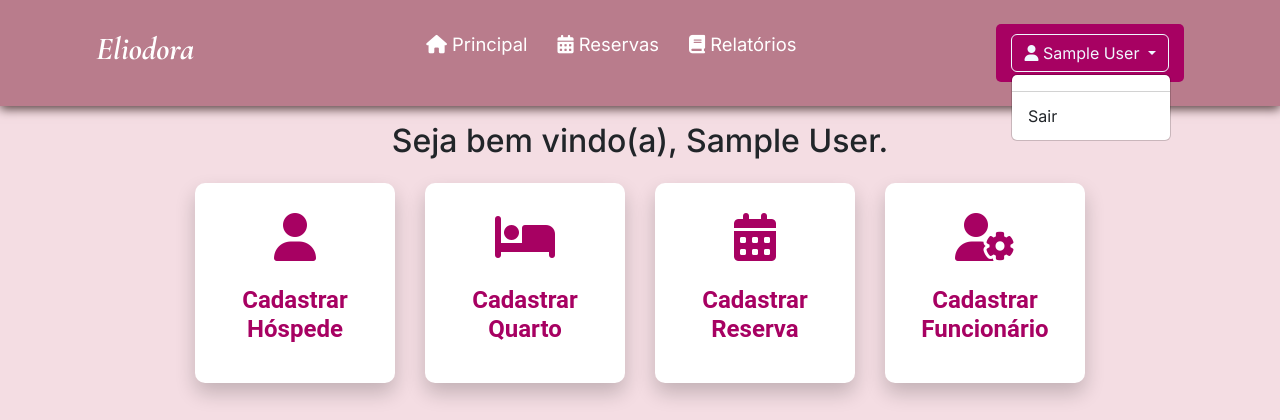
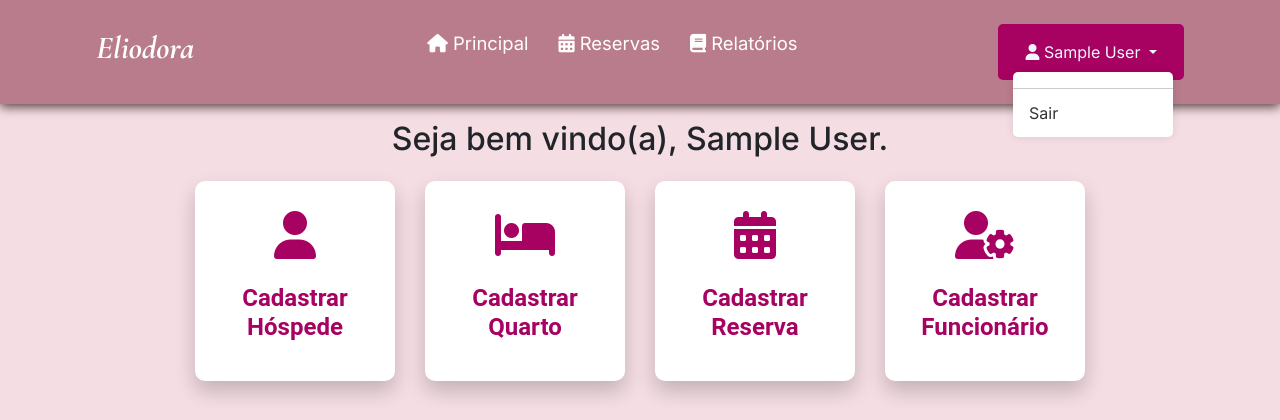
Before and after one commit to ManuTrindade01/EliodoraHotel, a PHP site: page /principal.php in a window 1280 px wide, after a click that opens the changed part. Shown: the top 420 px of the page. After the commit the page ends 396 px from the top, so only its background shows below. Run offline with PHP 8.4, Linux system fonts and the light colour scheme; the visitor is signed in with stand-in values (Sample User, id 1); some libraries are stand-ins or nearby versions; some web fonts are replaced.

Commit message:
tentando mudar o menu

```diff
--- a/css/style.css
+++ b/css/style.css
@@ -1,16 +1,20 @@
 @import url('https://fonts.googleapis.com/css2?family=Inter:wght@200;300;400;500&display=swap');
+
 * {
     padding: 0;
     margin: 0;
     font-family: 'Inter', sans-serif;
 }
+
 body {
     background-color: #f4dde3;
 }
+
 header {
     background-color: #b97c8c;
     box-shadow: 0px 3px 10px #563f3f;
 }
+
 .nav-bar {
     display: flex;
     justify-content: space-between;
@@ -77,59 +81,118 @@
     display: none;
 }
 
-.containercard{
+.containercard {
     display: flex;
     flex-wrap: wrap;
     justify-content: flex-start;
-  }
+}
 
 @media screen and (max-width: 730px) {
     .nav-bar {
         padding: 1.5rem 4rem;
     }
+
     .nav-item {
         display: none;
     }
+
     .login-button {
         display: none;
     }
+
     .mobile-menu-icon {
         display: block;
     }
+
     .mobile-menu-icon button {
         background-color: transparent;
         border: none;
         cursor: pointer;
     }
+
     .mobile-menu ul {
         display: flex;
         flex-direction: column;
         text-align: center;
         padding-bottom: 1rem;
     }
+
     .mobile-menu .nav-item {
         display: block;
         padding-top: 1.2rem;
     }
+
     .mobile-menu .login-button {
         display: block;
         padding: 1rem 2rem;
     }
+
     .mobile-menu .login-button button {
         width: 100%;
     }
+
     .open {
         display: block;
     }
 }
 
-.containercard{
+.containercard {
     display: flex;
     flex-wrap: wrap;
     justify-content: flex-start;
-  }
+}
 
-  .h5{
+.h5 {
     font-family: 'Segoe UI', Tahoma, Geneva, Verdana, sans-serif;
     background-color: #a70162;
-  }
+}
+
+/* Estilos personalizados para o dropdown */
+
+/* Estilizando a lista de opções do dropdown */
+.dropdown-menu {
+    background-color: #fff;
+    /* Cor de fundo */
+    border: none;
+    /* Remover borda */
+    border-radius: 5px;
+    /* Borda arredondada */
+    box-shadow: 0px 0px 10px rgba(0, 0, 0, 0.1);
+    /* Sombra */
+    padding: 8px 0;
+    /* Espaçamento interno */
+}
+
+/* Estilizando os itens do dropdown */
+.dropdown-item {
+    color: #333;
+    /* Cor do texto */
+}
+
+.dropdown-item:hover,
+.dropdown-item:focus {
+    background-color: #f5f5f5;
+    /* Cor de fundo ao passar o mouse/foco */
+}
+
+.dropdown-divider {
+    border-top: 1px solid #ccc;
+    /* Estilo do separador */
+}
+
+/* Estilizando o botão do dropdown */
+.dropdown-toggle {
+    background-color: transparent;
+    /* Botão transparente */
+    border: none;
+    /* Remover borda */
+    color: #fff;
+    /* Cor do texto */
+}
+
+.dropdown-toggle:focus {
+    outline: none;
+    /* Remover contorno ao focar */
+    box-shadow: none;
+    /* Remover sombra ao focar */
+}
```
